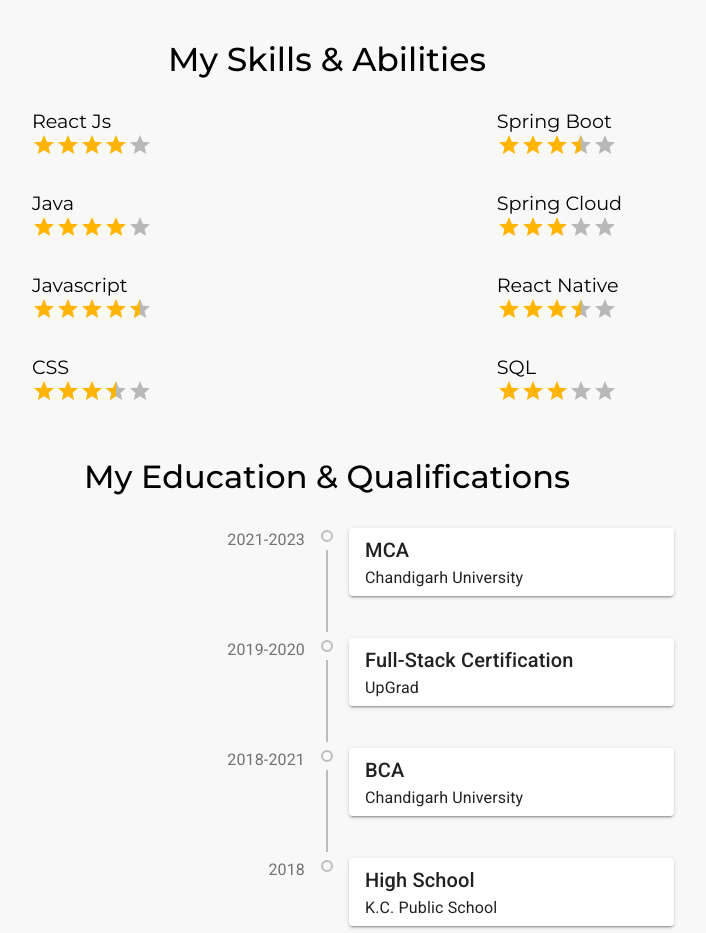
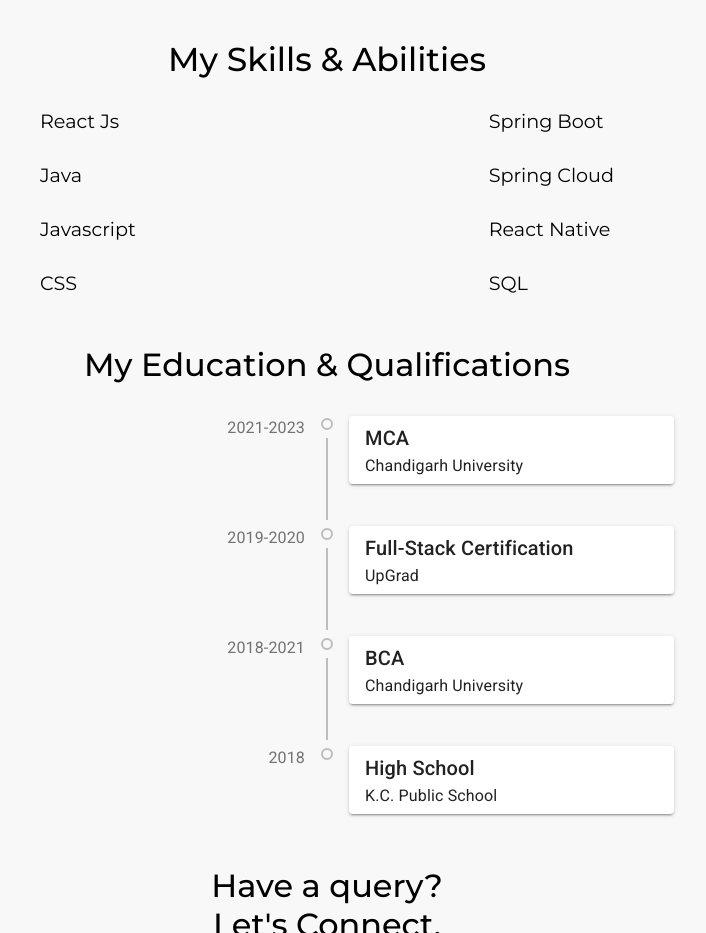
Before and after one commit to anirudhmahajan77/personal-portfolio-website, a React (Create React App) app: page / in a window 1280 px wide. Shown: the part 1260-2193 px from the top of the page, without its empty margins (313-1019 px from the left). Built offline with nearby package versions, Linux system fonts and the light colour scheme.

Commit message:
Improved Skill Section and changed Title

```diff
--- a/public/index.html
+++ b/public/index.html
@@ -12,7 +12,7 @@
     />
     <link rel="apple-touch-icon" href="%PUBLIC_URL%/favicon.png" />
     <link rel="manifest" href="%PUBLIC_URL%/manifest.json" />
-    <title>Anirudh Mahajan</title>
+    <title>Hi I am Anirudh Mahajan - Full Stack Developer</title>
   </head>
   <body>
     <noscript>You need to enable JavaScript to run this app.</noscript>
--- a/src/Components/Skills.js
+++ b/src/Components/Skills.js
@@ -1,6 +1,5 @@
 import React from 'react';
 import "../Stylesheets/Skills.css";
-import Rating from '@material-ui/lab/Rating';
 
 class Skills extends React.Component {
 
@@ -65,7 +64,6 @@ class Skills extends React.Component {
                     {this.state.skillsOne.map((skill) => {
                         return (<div className="singleSkill" key={skill.id}>
                             <p className="skillName">{skill.name}</p>
-                            <Rating name="read-only" precision={0.5} value={skill.rating} readOnly size="medium" />
                         </div>)
                     })}
                     </div>
@@ -73,7 +71,6 @@ class Skills extends React.Component {
                     {this.state.skillsTwo.map((skill) => {
                         return (<div className="singleSkill" key={skill.id}>
                             <p className="skillName">{skill.name}</p>
-                            <Rating name="read-only" precision={0.5} value={skill.rating} readOnly size="medium" />
                         </div>)
                     })}
                     </div>
```
